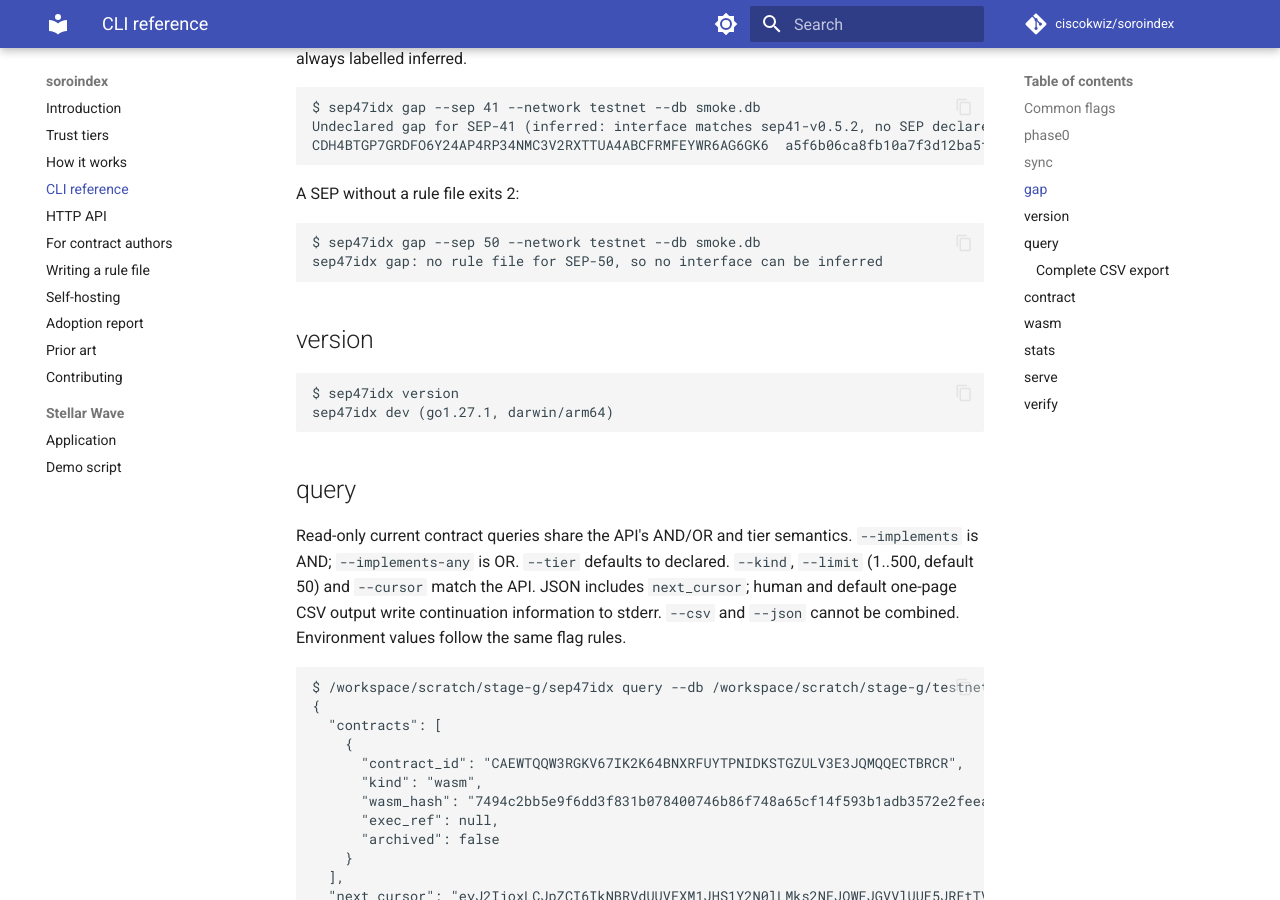
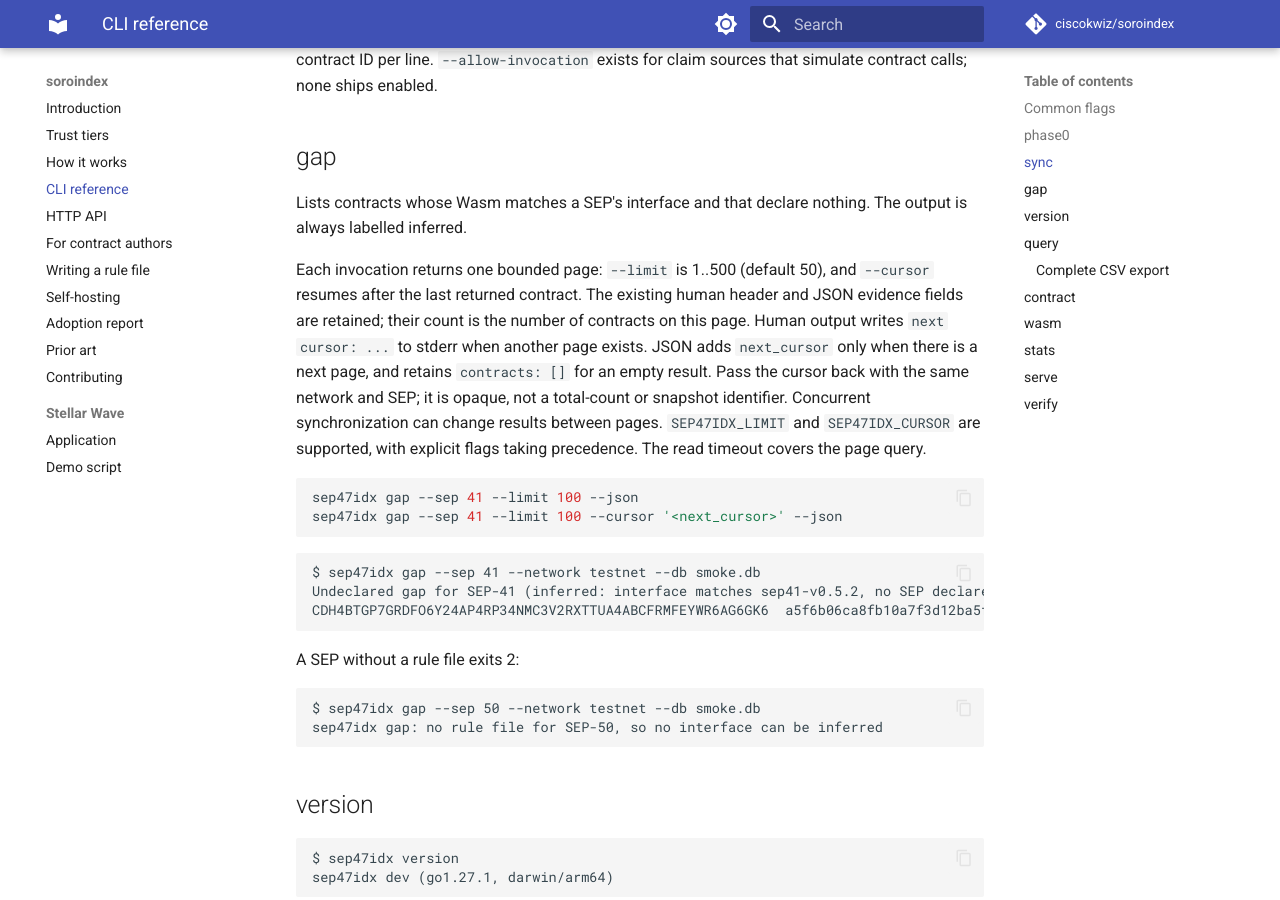
Before and after one commit to Soroban-CII/soroindex, an MkDocs documentation site: the page built from docs/cli.md, in a window 1280 px wide and 900 px high, scrolled down 2680 px. Built offline with MkDocs 1.6.1 and Material for MkDocs 9.7.7, drawn with Linux system fonts in a browser that asks for light colours; comment, search, counter and statistics services are not loaded; some of the changed text lies outside the part shown.

````diff
--- a/docs/cli.md
+++ b/docs/cli.md
@@ -63,6 +63,14 @@
 
 Other flags: `--sample`, `--strata`, `--page-size` (testnet); `--exec-refs` (mainnet, CAP-85 references); `--partial-threshold`; `--rules <dir>`; `--render-only`; `--record-instance-archival <db>`.
 
+If testnet retention advances during sampling, the command confirms the new
+bounds with a fresh successful RPC probe and retries up to three times per
+failed page. It preserves the original window, strata and scan limits.
+Expired planned ledger ranges are recorded in `sample.retention_gaps`, logged
+as warnings, and marked as incomplete coverage in the JSON method and adoption
+report. An expired stratum can therefore contribute fewer contracts than its
+quota. Other RPC failures and exhausted retries still fail the command.
+
 ## sync
 
 Seeds an index, recomputes interface matches, or applies consecutive ledger batches. With no seed or recompute option, it resumes from the database’s `last_ledger`. A new index requires a seed or `--start-ledger`.
@@ -90,6 +98,22 @@
 ## gap
 
 Lists contracts whose Wasm matches a SEP's interface and that declare nothing. The output is always labelled inferred.
+
+Each invocation returns one bounded page: `--limit` is 1..500 (default 50),
+and `--cursor` resumes after the last returned contract. The existing human
+header and JSON evidence fields are retained; their count is the number of
+contracts on this page. Human output writes `next cursor: ...` to stderr
+when another page exists. JSON adds `next_cursor` only when there is a next
+page, and retains `contracts: []` for an empty result. Pass the cursor back
+with the same network and SEP; it is opaque, not a total-count or snapshot
+identifier. Concurrent synchronization can change results between pages.
+`SEP47IDX_LIMIT` and `SEP47IDX_CURSOR` are supported, with explicit flags
+taking precedence. The read timeout covers the page query.
+
+```sh
+sep47idx gap --sep 41 --limit 100 --json
+sep47idx gap --sep 41 --limit 100 --cursor '<next_cursor>' --json
+```
 
 ```text
 $ sep47idx gap --sep 41 --network testnet --db smoke.db
````
Also changed, not shown: CHANGELOG.md (+7 -2 lines), README.md (+2 -2 lines), docs/release-readiness.md (added, +113 -0 lines), docs/wave/APPLICATION.md (+4 -5 lines), docs/wave/RELEASE.md (+6 -3 lines), 1 other file.
